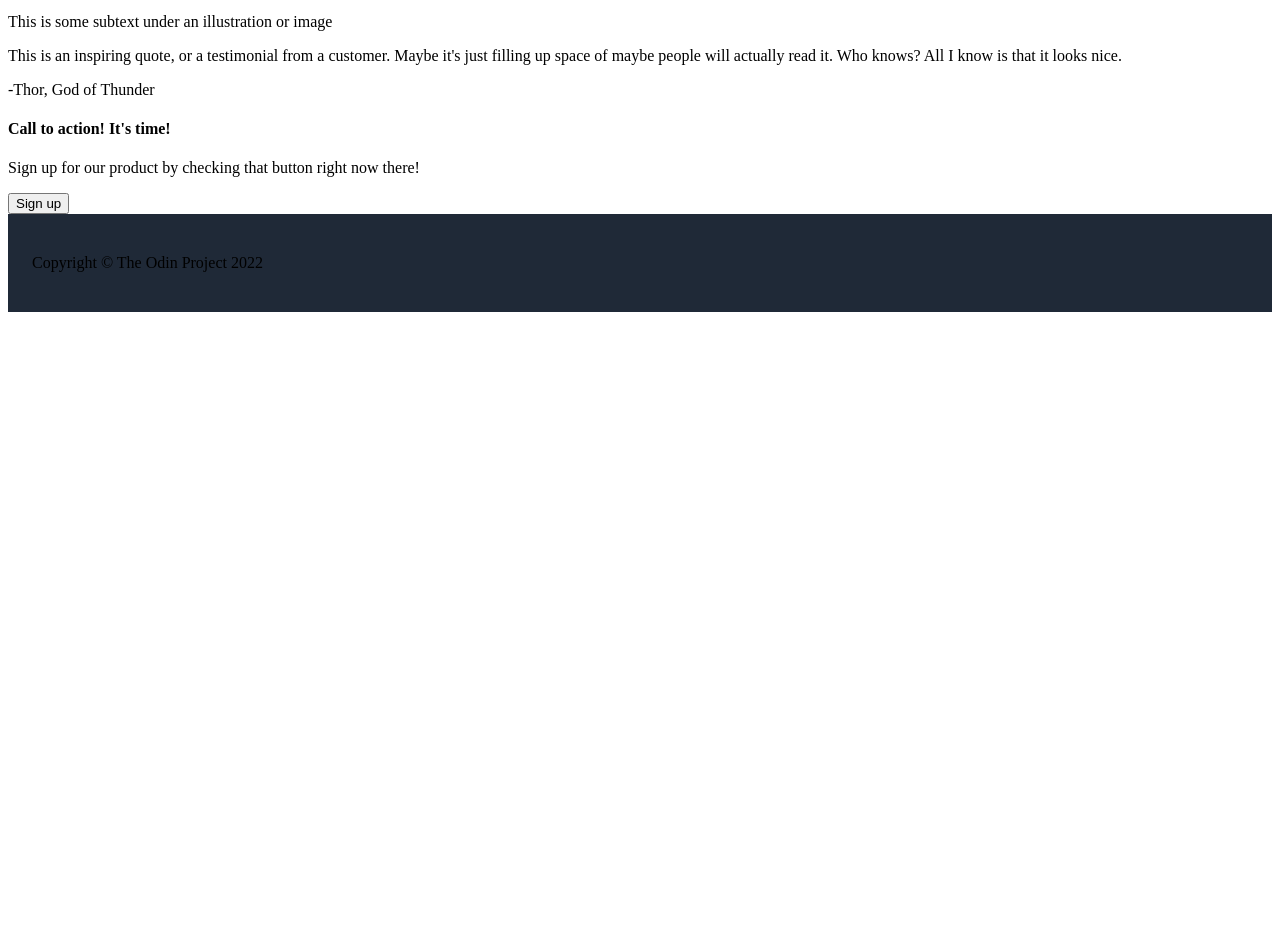
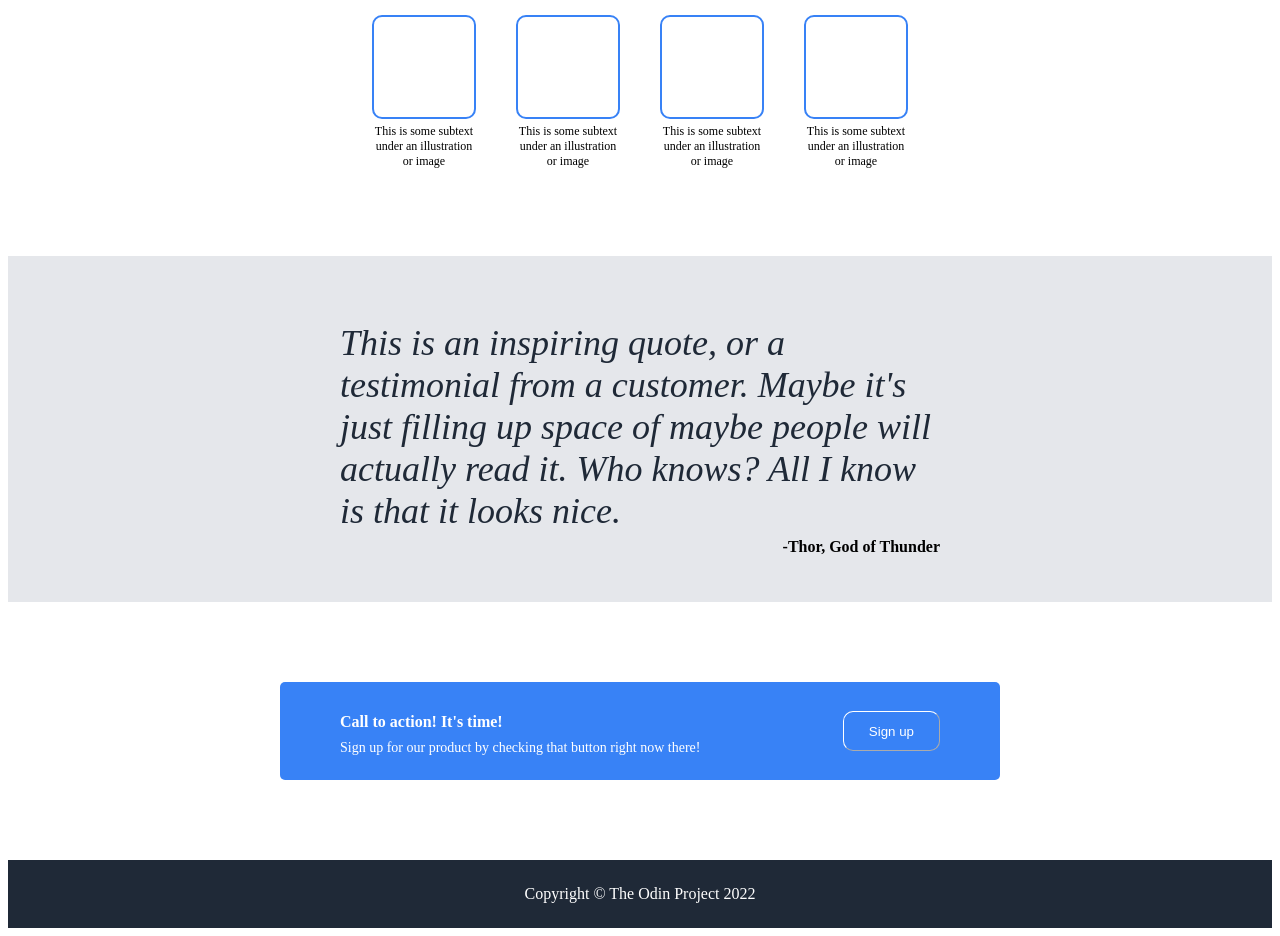
Before and after one commit to dwgrossberg/landing-page, a plain HTML site: page index.html in a window 1280 px wide. Shown: the part 661-1597 px from the top of the page. Before the commit the page ends 981 px from the top, so only its background shows below. Drawn offline with Linux system fonts and the light colour scheme.

Commit message:
Finish updating style.css for home layout

```diff
--- a/index.html
+++ b/index.html
@@ -26,6 +26,7 @@
         </div>
         <div class="random">
             <h2>Some random information</h2>
+            <div class="info">
                 <div class="boxes">
                     <div class="box">
                     </div>
@@ -47,10 +48,14 @@
                     <p>This is some subtext under an illustration or image</p>
                 </div>
             </div>
+        </div>
         <div class="quote">
-            <p>This is an inspiring quote, or a testimonial from a customer. Maybe it's just filling up space of maybe people will actually read it. Who knows? All I know is that it looks nice.</p>
-            <p>-Thor, God of Thunder</p>
+            <div class="container">
+                <p id="quote">This is an inspiring quote, or a testimonial from a customer. Maybe it's just filling up space of maybe people will actually read it. Who knows? All I know is that it looks nice.</p>
+                <p id="thor">-Thor, God of Thunder</p>
             </div>
+        </div>
+        <div class="call">
             <div class="action-call">
                 <div class="sign-up">
                     <h4>Call to action! It's time!</h4>
@@ -58,6 +63,7 @@
                 </div>
                 <button type="button">Sign up</button>
             </div>
+        </div>
         <div class="footer">
             <p>Copyright © The Odin Project 2022</p>
         </div>
--- a/style.css
+++ b/style.css
@@ -14,12 +14,14 @@
     justify-content: center;
     flex-direction: column;
     gap: 80px;
-    padding-bottom: 50px;
+    padding-bottom: 75px;
 }
 
 .header-nav {
     display: flex;
     align-items: center;
+    justify-content: center;
+    gap: 325px;
 }
 
 .header-nav h2 {
@@ -55,9 +57,15 @@
     color: white;
 }
 
-
 .awesome {
     width: 400px;
+}
+
+button {
+    background-color: #3882f6;
+    color: white;
+    padding: 8px 25px;
+    border-radius: 10px;
 }
 
 ul {
@@ -68,5 +76,107 @@ ul {
     font-size: 18px;
     display: flex;
     gap: 20px;
+}
+
+.random {
+    display: flex;
+    flex-direction: column;
+    justify-content: center;
+    align-items: center;
+    margin-top: 50px;
+    margin-bottom: 75px;
+    gap: 15px;
+}
+
+.info {
+    display: flex;
+    justify-content: center;
+    width: 150px;
+    gap: 40px;
+}
+
+.box {
+    width: 100px;
+    height: 100px;
+    border-style: solid;
+    border-color: #3882F6;
+    border-width: 2px;
+    border-radius: 10px;
+    margin-bottom: -7px;
+}
+
+.boxes p {
+    text-align: center;
+    font-size: 12px;
+}
+
+.quote {
+    display: flex;
+    justify-content: center;
+    align-items: center;
+    background-color: #E5E7EB;
+    padding: 30px 0px;
+}
+
+.container {
+    display: flex;
+    flex-direction: column;
+    width: 600px;
+
+}
+
+#quote {
+    font-size: 36px;
+    color: #1F2937;
+    font-style: italic;
+    margin-bottom: -10px;
+}
+
+#thor {
+    margin-left: auto;
+    font-weight: bold;
+}
+
+.call {
+    display: flex;
+    justify-content: center;
+    align-items: center;
+}
+
+.action-call {
+    display: flex;
+    align-items: center;
+    background-color: #3882f6;
+    width: 600px;
+    margin: 80px;
+    padding: 10px 60px;
+    border-radius: 5px;
+    gap: 20px;
+}
+
+.sign-up h4{
+    color: white;
+    font-weight: bold;
+    font-size: 16px;
+    margin-bottom: -5px;;
+}
+
+.sign-up p{
+    color: white;
+    font-size: 14px;
+}
+
+.action-call button {
+    height: 40px;
+    border-color: white;
+    border-width: 1px;
     margin-left: auto;
 }
+
+.footer {
+    display: flex;
+    justify-content: center;
+    align-items: center;
+    color: white;
+    height: 20px;
+}
```
Also changed, not shown: 1 other file. Lines whose indentation alone changed are shown as unchanged.
